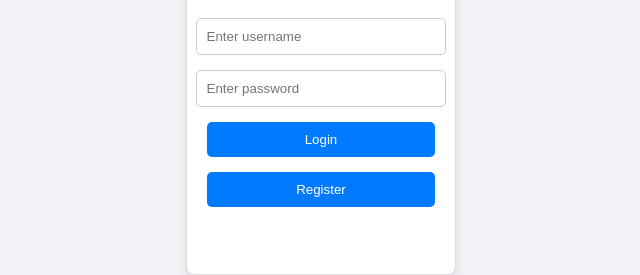
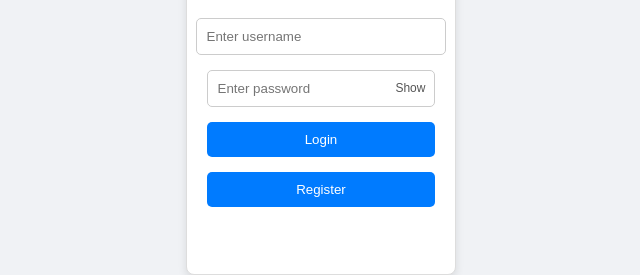
Before and after one commit to GFSKMusic/BHChat, a website: page index.html in a window 1280 px wide. Shown: the part 156-431 px from the top of the page, 319-959 px from the left. Drawn offline with Linux system fonts and the light colour scheme.

Commit message:
added a show password function

```diff
--- a/index.html
+++ b/index.html
@@ -53,6 +53,25 @@
             cursor: pointer;
         }
         #main-app { display: none; }
+
+        /* New styles for the password visibility toggle */
+        .password-container {
+            position: relative;
+            width: 100%;
+            display: flex;
+            align-items: center;
+        }
+        #toggle-password {
+            position: absolute;
+            right: 10px;
+            cursor: pointer;
+            -webkit-user-select: none;
+            -moz-user-select: none;
+            -ms-user-select: none;
+            user-select: none;
+            color: #555;
+            font-size: 12px;
+        }
     </style>
 </head>
 <body>
@@ -60,7 +79,10 @@
 <div id="auth-section">
     <h2>Welcome to BHChat</h2>
     <input type="text" id="auth-username" placeholder="Enter username">
-    <input type="password" id="auth-password" placeholder="Enter password">
+    <div class="password-container">
+        <input type="password" id="auth-password" placeholder="Enter password">
+        <span id="toggle-password">Show</span>
+    </div>
     <button id="login-button">Login</button>
     <button id="register-button">Register</button>
     <p id="auth-status"></p>
@@ -114,6 +136,7 @@
     const loginButton = document.getElementById('login-button');
     const registerButton = document.getElementById('register-button');
     const authStatus = document.getElementById('auth-status');
+    const togglePassword = document.getElementById('toggle-password'); // New element
 
     const videoGrid = document.getElementById('video-grid');
     const chatbox = document.getElementById('chatbox');
@@ -149,6 +172,16 @@
     const configuration = {
         iceServers: [{ urls: 'stun:stun.l.google.com:19302' }]
     };
+
+    // New Event Listener for the password toggle
+    togglePassword.addEventListener('click', function() {
+        // Toggle the type attribute
+        const type = authPasswordInput.getAttribute('type') === 'password' ? 'text' : 'password';
+        authPasswordInput.setAttribute('type', type);
+
+        // Toggle the text content of the span
+        this.textContent = type === 'password' ? 'Show' : 'Hide';
+    });
 
     loginButton.onclick = () => {
         const username = authUsernameInput.value.trim();
```
